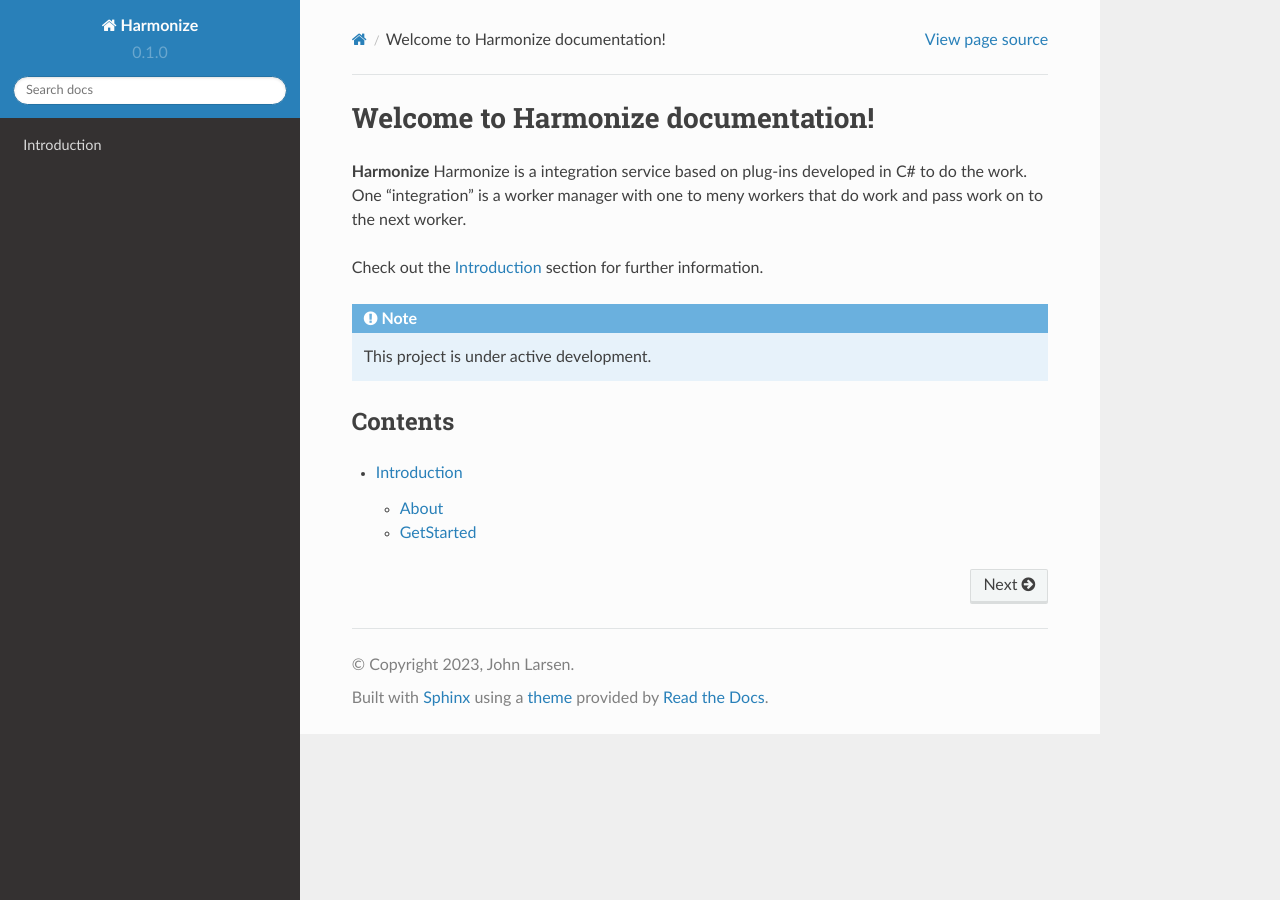
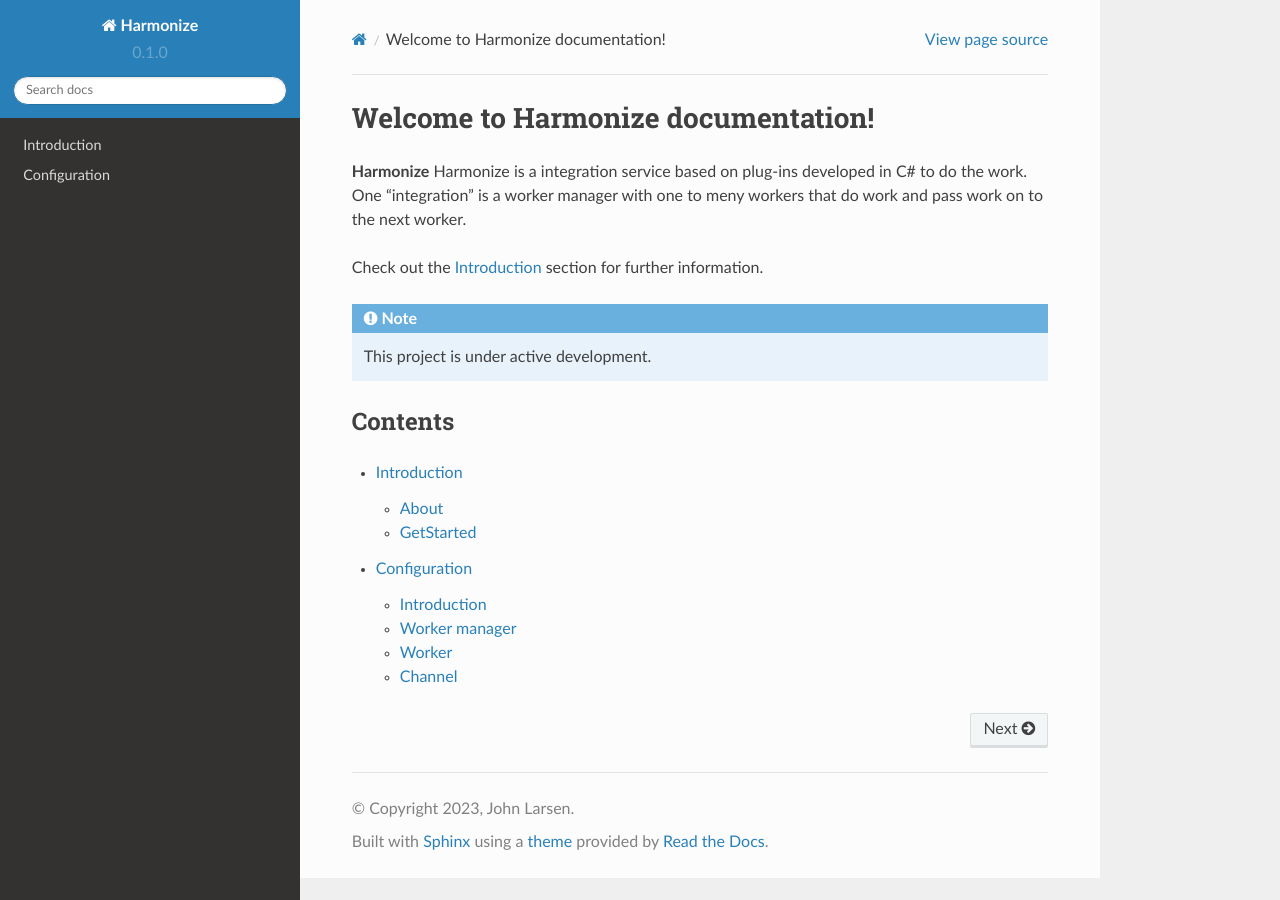
Before and after one commit to Digitizeit-se/Harmonice, a Sphinx documentation site: the page built from docs/source/index.rst, in a window 1280 px wide. Built offline with Sphinx 7.4.7 and the Read the Docs theme 2.0.0, drawn with Linux system fonts in a browser that asks for light colours.

Commit message:
doc update

```diff
--- /dev/null
+++ b/docs/source/configuration.rst
@@ -0,0 +1,15 @@
+Configuration
+=====
+
+
+Introduction
+------------
+
+Worker manager
+------------
+
+Worker
+------------
+
+Channel
+------------
--- a/docs/source/index.rst
+++ b/docs/source/index.rst
@@ -18,3 +18,4 @@ Contents
 .. toctree::
 
    introduction
+   configuration
--- a/docs/source/introduction.rst
+++ b/docs/source/introduction.rst
@@ -1,7 +1,6 @@
 Introduction
 =====
 
-.. _installation:
 
 About
 ------------
```
